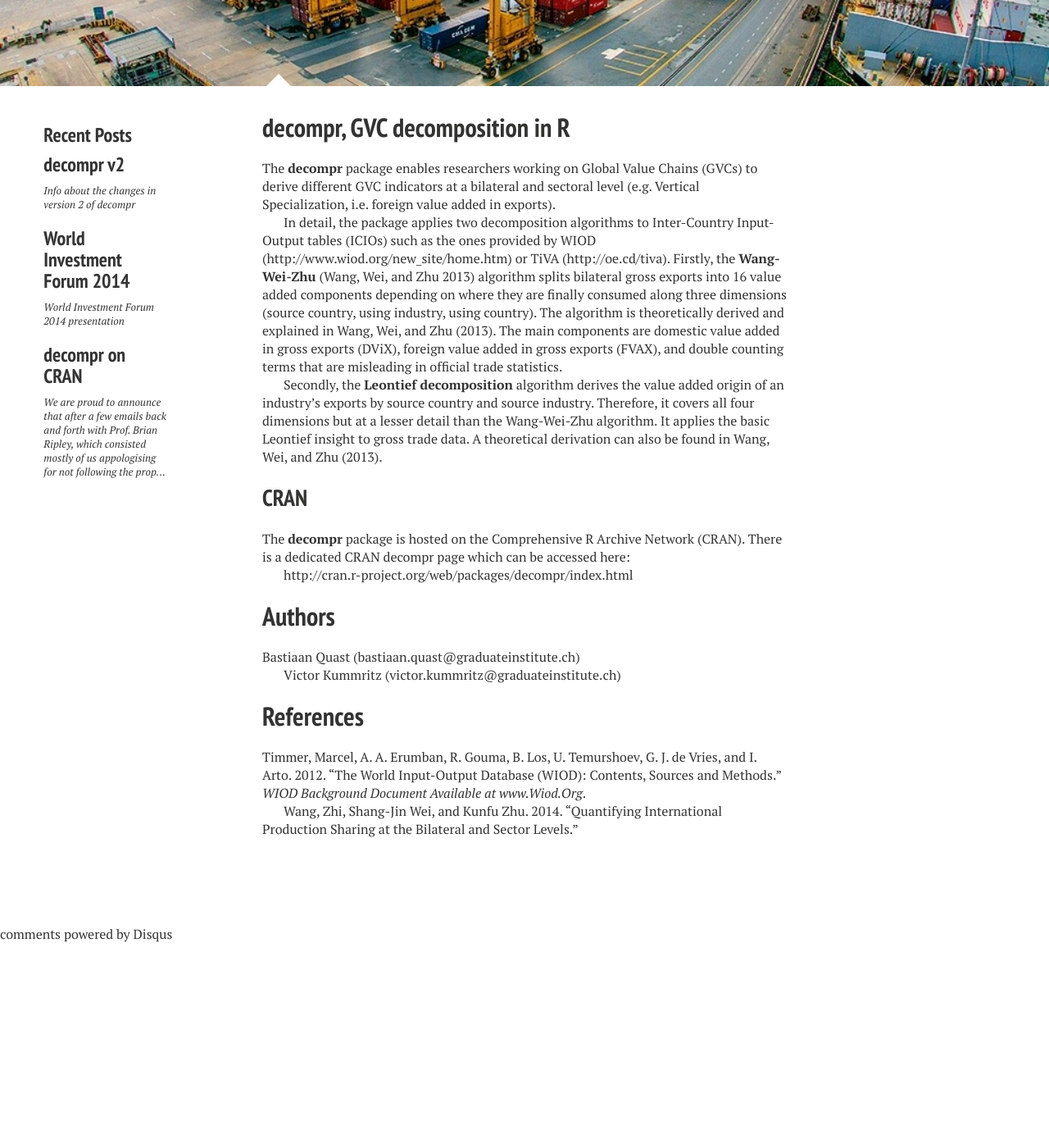
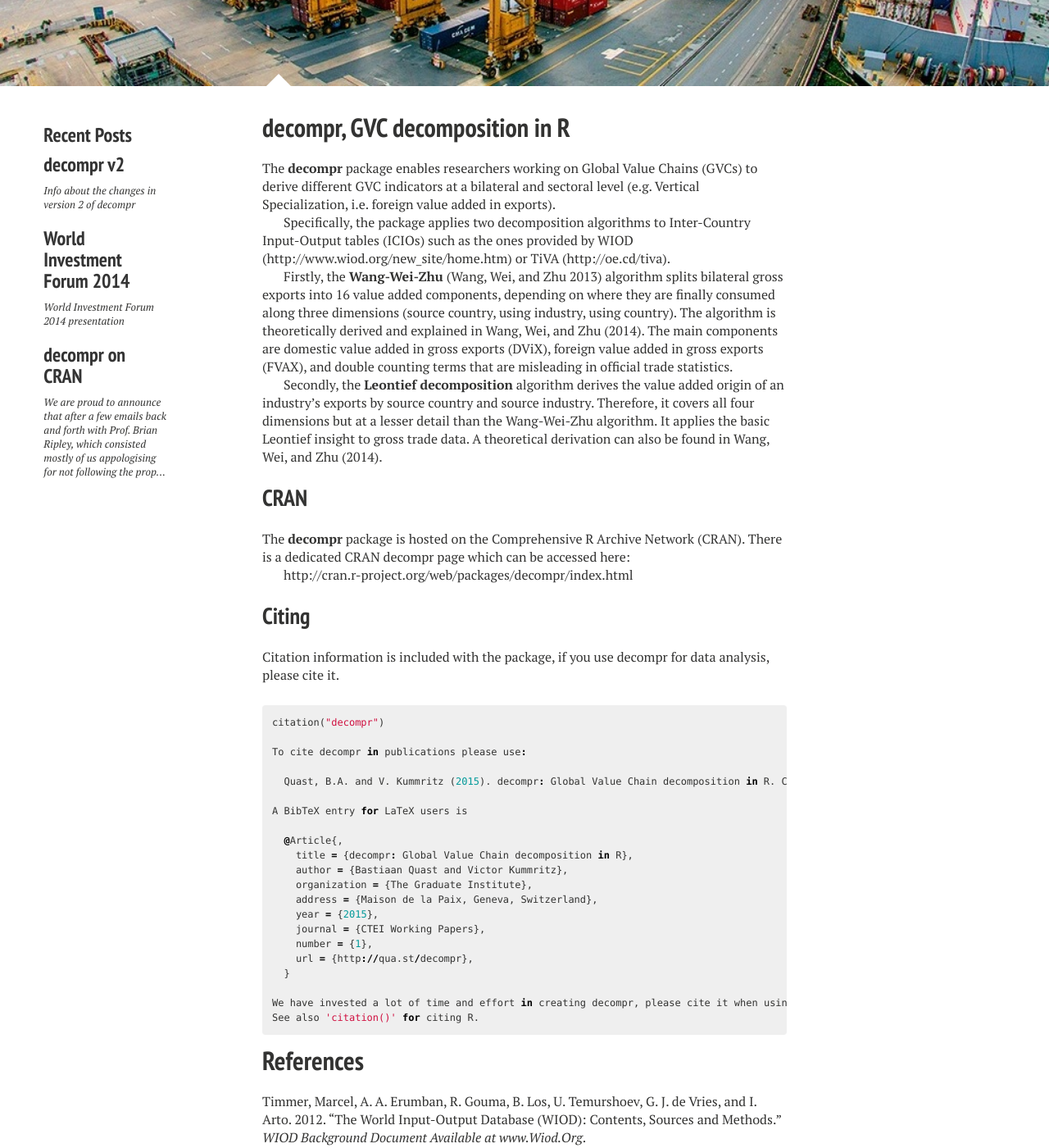
Before and after one commit to bquast/decompr, a Jekyll site: the page built from index.md, in a window 1280 px wide and 1400 px high, scrolled down 434 px. Shown: the whole window at 82% size. Built offline with Jekyll 4.4.1, drawn with Linux system fonts in a browser that asks for light colours; nearby versions of some CDN libraries; comment, search, counter and statistics services are not loaded; before the commit the page ends 1584 px from its top, so only the background shows below that.

Commit message:
small changes to language

```diff
--- a/index.md
+++ b/index.md
@@ -9,24 +9,50 @@
 
 The **decompr** package enables researchers working on Global Value Chains (GVCs) to derive different GVC indicators at a bilateral and sectoral level (e.g. Vertical Specialization, i.e. foreign value added in exports).
 
-In detail, the package applies two decomposition algorithms to Inter-Country Input-Output tables (ICIOs) such as the ones provided by WIOD (http://www.wiod.org/new_site/home.htm) or TiVA (http://oe.cd/tiva).
-Firstly, the **Wang-Wei-Zhu** (Wang, Wei, and Zhu 2013) algorithm splits bilateral gross exports into 16 value added components depending on where they are finally consumed along three dimensions (source country, using industry, using country).
-The algorithm is theoretically derived and explained in Wang, Wei, and Zhu (2013).
+Specifically, the package applies two decomposition algorithms to Inter-Country Input-Output tables (ICIOs) such as the ones provided by WIOD (http://www.wiod.org/new_site/home.htm) or TiVA (http://oe.cd/tiva).
+
+Firstly, the **Wang-Wei-Zhu** (Wang, Wei, and Zhu 2013) algorithm splits bilateral gross exports into 16 value added components,
+depending on where they are finally consumed along three dimensions (source country, using industry, using country).
+The algorithm is theoretically derived and explained in Wang, Wei, and Zhu (2014).
 The main components are domestic value added in gross exports (DViX), foreign value added in gross exports (FVAX), and double counting terms that are misleading in official trade statistics.
 
 Secondly, the **Leontief decomposition** algorithm derives the value added origin of an industry's exports by source country and source industry.
 Therefore, it covers all four dimensions but at a lesser detail than the Wang-Wei-Zhu algorithm. It applies the basic Leontief insight to gross trade data.
-A theoretical derivation can also be found in Wang, Wei, and Zhu (2013).
+A theoretical derivation can also be found in Wang, Wei, and Zhu (2014).
 
 ## CRAN
 The **decompr** package is hosted on the [Comprehensive R Archive Network (CRAN)](http://cran.r-project.org/). There is a dedicated CRAN decompr page which can be accessed here:
 
 [http://cran.r-project.org/web/packages/decompr/index.html](http://cran.r-project.org/web/packages/decompr/index.html)
 
-# Authors
-Bastiaan Quast (bastiaan.quast@graduateinstitute.ch)
+## Citing
 
-Victor Kummritz (victor.kummritz@graduateinstitute.ch)
+Citation information is included with the package, if you use decompr for data analysis, please cite it.
+
+{% highlight r %}
+citation("decompr")
+
+To cite decompr in publications please use:
+
+  Quast, B.A. and V. Kummritz (2015). decompr: Global Value Chain decomposition in R. CTEI Working Papers, 1.
+
+A BibTeX entry for LaTeX users is
+
+  @Article{,
+    title = {decompr: Global Value Chain decomposition in R},
+    author = {Bastiaan Quast and Victor Kummritz},
+    organization = {The Graduate Institute},
+    address = {Maison de la Paix, Geneva, Switzerland},
+    year = {2015},
+    journal = {CTEI Working Papers},
+    number = {1},
+    url = {http://qua.st/decompr},
+  }
+
+We have invested a lot of time and effort in creating decompr, please cite it when using it for data analysis.
+See also 'citation()' for citing R.
+{% endhighlight %}
+
 
 # References
 Timmer, Marcel, A. A. Erumban, R. Gouma, B. Los, U. Temurshoev, G. J. de Vries, and I. Arto. 2012. "The World Input-Output Database (WIOD): Contents, Sources and Methods." *WIOD Background Document Available at www.Wiod.Org*.
```
Also changed, not shown: citing/index.md (+0 -2 lines).
